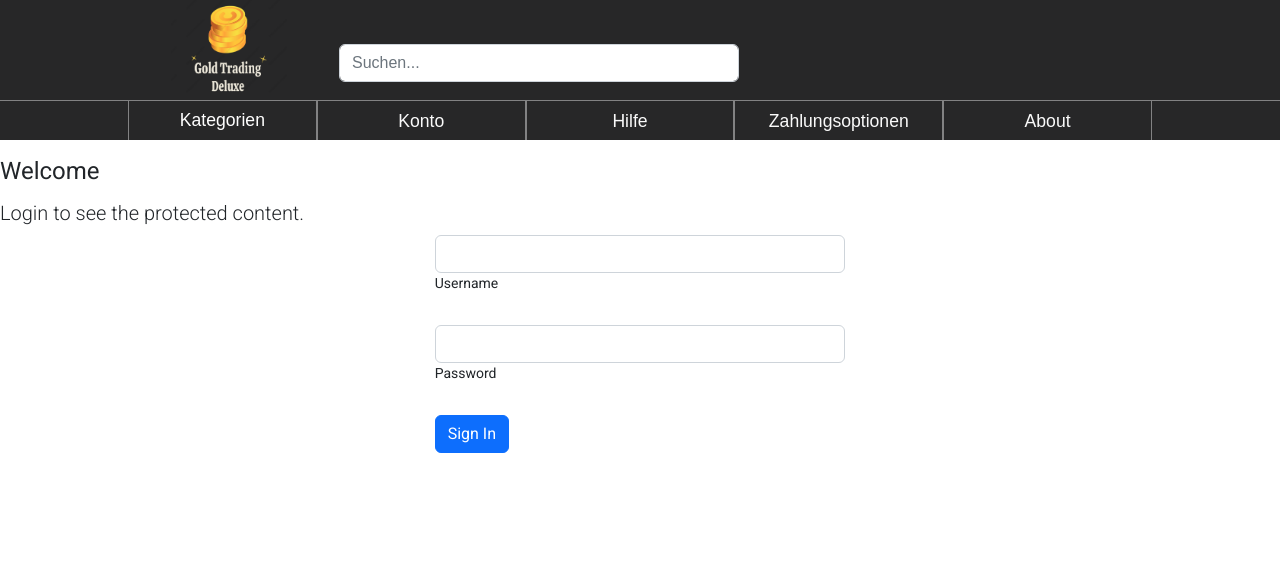
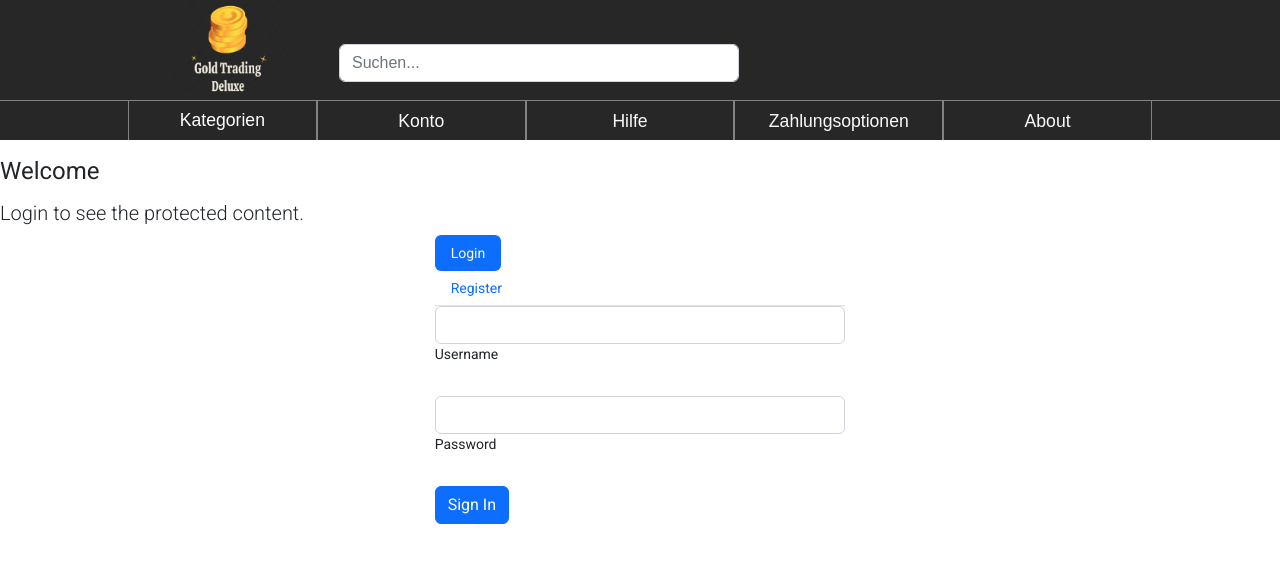
Before and after one commit to Bastian26/Gaming-and-ingame-currency-shop, an Angular app in the folder Frontend/: page /account in a window 1280 px wide. Shown: the top 562 px of the page. Built offline with nearby package versions, Linux system fonts and the light colour scheme.

Commit message:
progressed with authentication, implemented first login and sign up logic

```diff
--- a/Frontend/src/app/components/account/content/content.component.html
+++ b/Frontend/src/app/components/account/content/content.component.html
@@ -1,3 +1,6 @@
 <div>
-  <app-login-form (onSubmitLoginEvent)="onLogin($event)"></app-login-form>
+  <app-login-form
+    (onSubmitLoginEvent)="onLogin($event)"
+    (onSubmitRegisterEvent)="onRegister($event)"
+  ></app-login-form>
 </div>
--- a/Frontend/src/app/components/account/content/content.component.ts
+++ b/Frontend/src/app/components/account/content/content.component.ts
@@ -24,4 +24,17 @@ export class ContentComponent implements OnInit {
     )
   }
 
+  onRegister(input: any): void {
+    this.axiosService.request(
+      "POST",
+      "/register",
+      {
+        firstName: input.firstName,
+        lastName: input.lastName,
+        login: input.login,
+        password: input.password
+      }
+    )
+  }
+
 }
--- a/Frontend/src/app/components/account/login-form/login-form.component.html
+++ b/Frontend/src/app/components/account/login-form/login-form.component.html
@@ -1,5 +1,17 @@
 <div class="row justify-content-center">
   <div class="col-4">
+
+    <ul class="nav nav-pills nav-tabs" id="ex1" role="tablist">
+      <li class="nav-item" role="presentation">
+        <button [ngClass]="active == 'login' ? 'nav-link active' : 'nav-link'" id="tab-login"
+                (click)="onLoginTab()">Login</button>
+        <button [ngClass]="active == 'register' ? 'nav-link active' : 'nav-link'" id="tab-register"
+                (click)="onRegisterTab()">Register</button>
+      </li>
+    </ul>
+
+    <div class="tab-content">
+      <div [ngClass]="active == 'login' ? 'tab-pane fade show active' : 'tab-pane fade'">
         <form (ngSubmit)="onSubmitLogin()" #loginForm="ngForm">
           <div class="form-outline mb-4">
             <input class="form-control" type="login" id="loginName" name="login" [(ngModel)]="login"/>
@@ -14,4 +26,32 @@
           <button type="submit" class="btn btn-primary btn-block mb-4">Sign In</button>
         </form>
       </div>
+
+      <div [ngClass]="active == 'register' ? 'tab-pane fade show active' : 'tab-pane fade'">
+        <form (ngSubmit)="onSubmitRegister()" #loginForm="ngForm">
+          <div class="form-outline mb-4">
+            <input class="form-control" type="text" id="firstName" name="firstName" [(ngModel)]="firstName"/>
+            <label class="form-label" for="firstName">First Name</label>
           </div>
+
+          <div class="form-outline mb-4">
+            <input class="form-control" type="text" id="lastName" name="lastName" [(ngModel)]="lastName"/>
+            <label class="form-label" for="lastName">Last Name</label>
+          </div>
+
+          <div class="form-outline mb-4">
+            <input class="form-control" type="text" id="login" name="login" [(ngModel)]="login"/>
+            <label class="form-label" for="login">Username</label>
+          </div>
+
+          <div class="form-outline mb-4">
+            <input class="form-control" type="password" id="password" name="password" [(ngModel)]="password"/>
+            <label class="form-label" for="password">Password</label>
+          </div>
+
+          <button type="submit" class="btn btn-primary btn-block mb-4">Register</button>
+        </form>
+      </div>
+    </div>
+  </div>
+</div>
--- a/Frontend/src/app/components/account/login-form/login-form.component.ts
+++ b/Frontend/src/app/components/account/login-form/login-form.component.ts
@@ -7,13 +7,36 @@ import {Component, EventEmitter, OnInit, Output} from '@angular/core';
 })
 export class LoginFormComponent implements OnInit {
 
+  // @Output Moves Content in the parent elements
   @Output() onSubmitLoginEvent = new EventEmitter();
+  @Output() onSubmitRegisterEvent = new EventEmitter();
 
+  active: string = "login";
+  firstName: string = "";
+  lastName: string = "";
   login: string = "";
   password: string = "";
 
+  // Method to switch between the forms
+  onLoginTab(): void {
+    this.active = "login";
+  }
+
+  onRegisterTab(): void {
+    this.active = "register";
+  }
+
   onSubmitLogin(): void {
     this.onSubmitLoginEvent.emit({"login": this.login, "password": this.password})
+  }
+
+  onSubmitRegister(): void {
+    this.onSubmitRegisterEvent.emit({
+      "firstName": this.firstName,
+      "lastName": this.lastName,
+      "login": this.login,
+      "password": this.password
+    })
   }
 
   constructor() { }
```
Also changed, not shown: 1 other file (tests, documents, lock files or other folders). Lines whose indentation alone changed are shown as unchanged.
